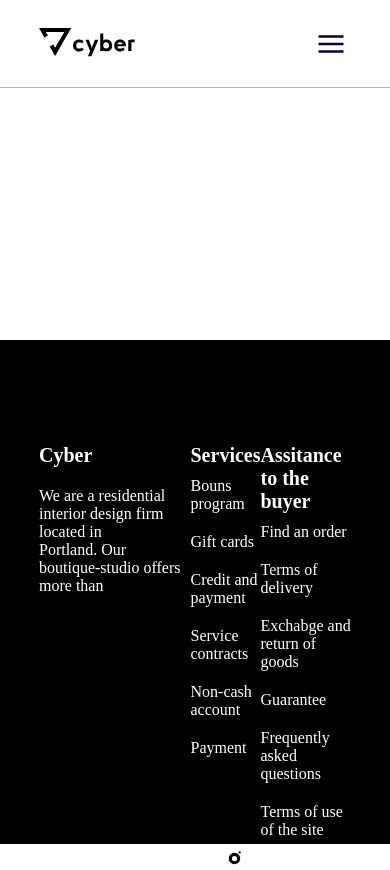
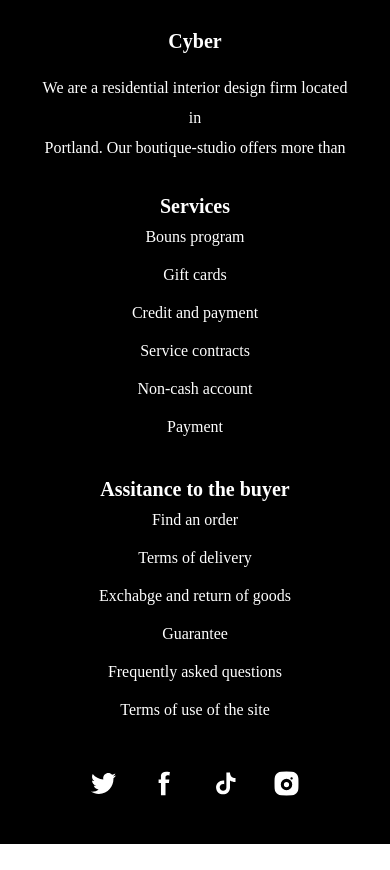
Before and after one commit to cks-wls/jin-appleaccessoryhub, a React (Vite) app: page / in a window 390 px wide. After the commit the page ends 844 px from the top, so only its background shows below. Built offline with nearby package versions, Linux system fonts and the light colour scheme.

Commit message:
feat : footer애 반응형 작업 추가

```diff
--- a/src/app/components/Footer.tsx
+++ b/src/app/components/Footer.tsx
@@ -33,30 +33,46 @@
     </FooterContainer>
   );
 }
+const tabletScreen = "768px";
+const desktopScreen = "1025px";
 
 const FooterContainer = styled.footer`
   position: absolute;
   display: flex;
   flex-direction: column;
+  align-items: center;
   bottom: 0;
   width: 100vw;
-  height: 504px;
   background-color: #000;
   color: #ffffff;
   padding: 0 10%;
-  gap: 100px;
+  gap: 90px;
+  @media screen and (min-width: ${tabletScreen}) {
+    height: 504px;
+    align-items: stretch;
+    gap: 100px;
+  }
 `;
 const FooterTop = styled.div`
   display: flex;
+  flex-direction: column;
   position: relative;
-  top: 104px;
-  justify-content: space-between;
+  text-align: center;
+  gap: 32px;
+  top: 48px;
+  @media screen and (min-width: ${tabletScreen}) {
+    flex-direction: row;
+    text-align: left;
+    justify-content: space-between;
+    top: 104px;
+  }
   h3 {
     font-size: 20px;
     padding-bottom: 20px;
   }
   p {
     font-size: 16px;
+    line-height: 30px;
   }
   ul {
     font-size: 20px;
@@ -72,6 +88,7 @@
 const About = styled.div`
   display: flex;
   gap: 36px;
+  margin-bottom: 48px;
 `;
 const FooterImg = styled.img`
   width: 25px;
--- a/src/app/components/NavLinks.jsx
+++ b/src/app/components/NavLinks.jsx
@@ -15,7 +15,7 @@
     </NavLinksContainer>
   );
 }
-const mobileWidth = "767px";
+const tabletWidth = "767px";
 
 const NavLinksContainer = styled.div`
   display: flex;
@@ -25,7 +25,7 @@
 const EtcIcon = styled.img`
   width: 40px;
   height: 40px;
-  @media screen and (min-width: ${mobileWidth}) {
+  @media screen and (min-width: ${tabletWidth}) {
     display: none;
   }
 `;
@@ -33,7 +33,7 @@
   width: 28px;
   height: 28px;
   display: none;
-  @media screen and (min-width: ${mobileWidth}) {
+  @media screen and (min-width: ${tabletWidth}) {
     display: block;
   }
 `;
--- a/src/app/components/SearchBar.jsx
+++ b/src/app/components/SearchBar.jsx
@@ -12,7 +12,7 @@
   );
 }
 
-const mobileWidth = "1025px";
+const desktopWidth = "1025px";
 
 const SearchContainer = styled.div`
   display: none;
@@ -25,7 +25,7 @@
     position: relative;
     padding: 16px;
   }
-  @media screen and (min-width: ${mobileWidth}) {
+  @media screen and (min-width: ${desktopWidth}) {
     display: flex;
   }
 `;
```
